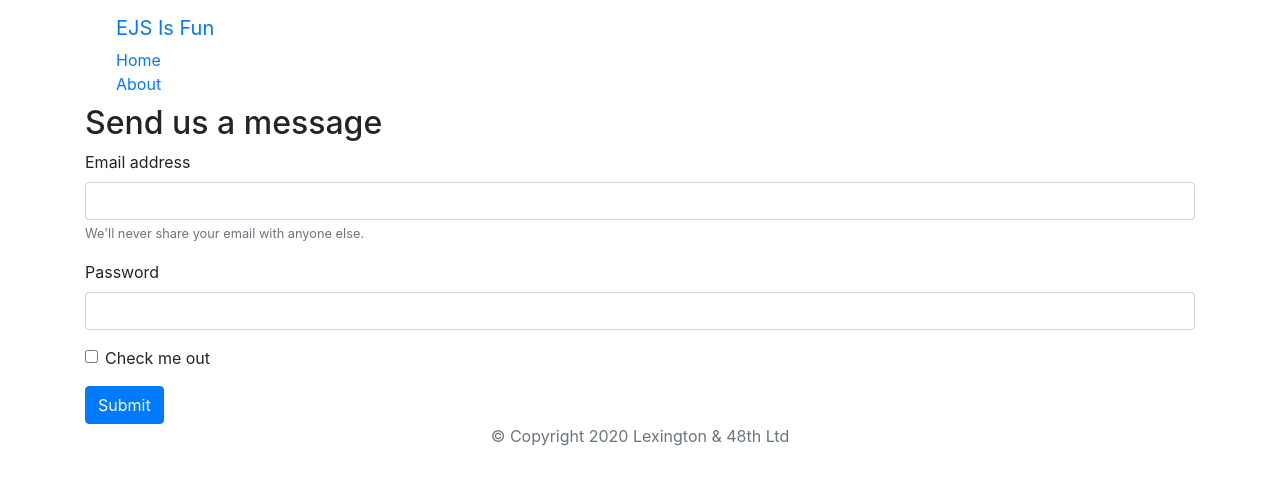
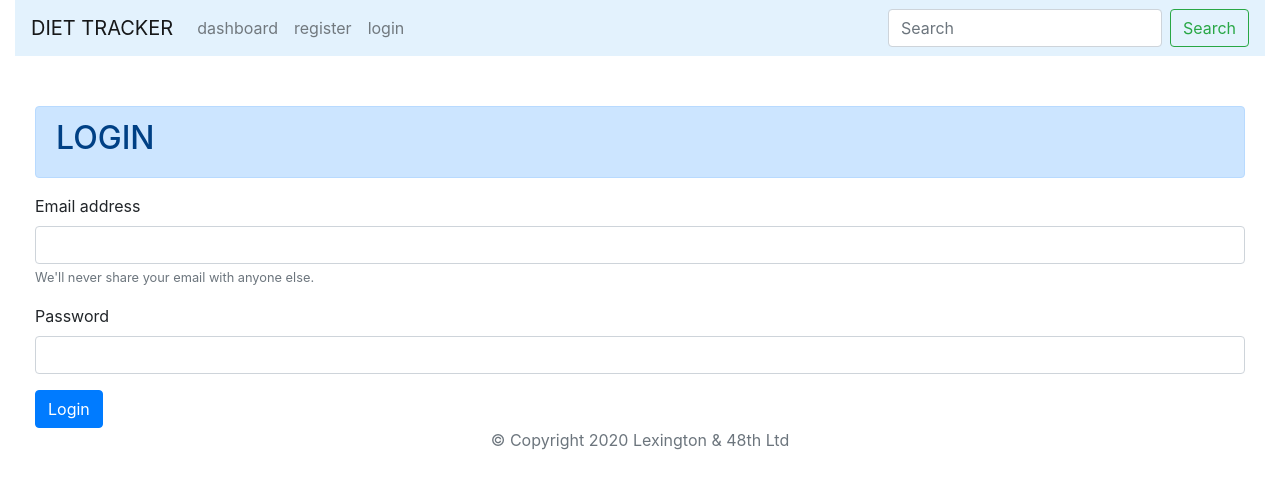
Before and after one commit to jreddington76/diet-tracker, a Node server app: page /login in a window 1280 px wide. Shown: the top 489 px of the page. Run offline with Node 20, Linux system fonts and the light colour scheme; some libraries are stand-ins or nearby versions.

Commit message:
apply styling

```diff
--- a/middleware/auth.js
+++ b/middleware/auth.js
@@ -2,6 +2,7 @@ const jwt = require("jsonwebtoken");
 const config = require("config");
 
 module.exports = function (req, res, next) {
+  console.log(req.session)
   //get the token from the header if present
   const token = req.headers["x-access-token"] || req.headers["authorization"];
   //if no token found, return response (without going to the next middelware)
--- a/public/styles.css
+++ b/public/styles.css
@@ -1,3 +1,13 @@
+.navbar {
+  background-color: #e3f2fd;
+  margin-bottom: 50px;
+}
+
+.content{
+  padding-left: 20px;
+  padding-right: 20px;
+}
+
 .error {
   width: 100%;
   margin-top: 0.25rem;
--- a/routes.js
+++ b/routes.js
@@ -27,11 +27,13 @@ router.get('/', (req, res) => {
 router.get('/favicon.ico', (req, res) => res.status(204));
 
 router.get('/dashboard', auth, (req, res) => {
+  console.log(req.session)
   res.render('dashboard');
 });
 
 
 router.get('/register', (req, res) => {
+  console.log(req.session)
   res.render('register', {
     data: {},
     errors: {}
--- a/views/login.ejs
+++ b/views/login.ejs
@@ -7,13 +7,16 @@
   <%- include('partials/metadata'); -%>
 </head>
 
-<body class="container">
+<body class="container-fluid">
   <%- include('partials/header'); -%>
 
+  <div class="content">
+    <div class="alert alert-primary" role="alert">
+      <h2>LOGIN</h2>
+    </div>
+
     <div class="form-header">
-    <% if (Object.keys(errors).length === 0) { %>
-      <h2>Send us a message</h2>
-    <% } else { %>
+      <% if (Object.keys(errors).length !== 0) { %>
       <h2 class="errors-heading">Oops, please correct the following:</h2>
       <ul class="errors-list">
         <% Object.values(errors).forEach(error => { %>
@@ -24,6 +27,7 @@
     </div>
 
     <form action="/login" method="POST" novalidate>
+
       <div class="form-group">
         <label for="emailAddress">Email address</label>
         <input type="email" class="form-control" id="emailAddress" name="emailAddress" aria-describedby="emailHelp">
@@ -32,6 +36,7 @@
         <div class="error"><%= errors.emailAddress.msg %></div>
         <% } %>
       </div>
+
       <div class="form-group">
         <label for="password">Password</label>
         <input type="password" class="form-control" id="password" name="password">
@@ -39,14 +44,13 @@
         <div class="error"><%= errors.password.msg %></div>
         <% } %>
       </div>
-    <div class="form-group form-check">
-      <input type="checkbox" class="form-check-input" id="exampleCheck1">
-      <label class="form-check-label" for="exampleCheck1">Check me out</label>
+
+      <button type="submit" class="btn btn-primary">Login</button>
+    </form>
   </div>
-    <button type="submit" class="btn btn-primary">Submit</button>
-  </form>
 
   <%- include('partials/footer'); -%>
+  <%- include('partials/scripts'); -%>
 </body>
 
 </html>
--- a/views/partials/header.ejs
+++ b/views/partials/header.ejs
@@ -1,17 +1,25 @@
-<nav class="navbar navbar-default" role="navigation">
-  <div class="container-fluid">
+<nav class="navbar navbar-expand-lg navbar-light" role="navigation">
+  <a class="navbar-brand" href="/">DIET TRACKER</a>
+  <button class="navbar-toggler" type="button" data-toggle="collapse" data-target="#navbarSupportedContent"
+    aria-controls="navbarSupportedContent" aria-expanded="false" aria-label="Toggle navigation">
+    <span class="navbar-toggler-icon"></span>
+  </button>
 
-    <div class="navbar-header">
-      <a class="navbar-brand" href="#">
-        <span class="glyphicon glyphicon glyphicon-tree-deciduous"></span>
-        EJS Is Fun
-      </a>
-
-      <ul class="nav navbar-nav">
-        <li><a href="/">Home</a></li>
-        <li><a href="/about">About</a></li>
-      </ul>
-    </div>
-
+  <div class="collapse navbar-collapse" id="navbarSupportedContent">
+    <ul class="navbar-nav mr-auto">
+      <li class="nav-item">
+        <a class="nav-link" href="/dashboard">dashboard <span class="sr-only">(current)</span></a>
+      </li>
+      <li class="nav-item">
+        <a class="nav-link" href="/register">register</a>
+      </li>
+      <li class="nav-item">
+        <a class="nav-link" href="/login">login</a>
+      </li>
+    </ul>
+    <form class="form-inline my-2 my-lg-0">
+      <input class="form-control mr-sm-2" type="search" placeholder="Search" aria-label="Search">
+      <button class="btn btn-outline-success my-2 my-sm-0" type="submit">Search</button>
+    </form>
   </div>
 </nav>
--- /dev/null
+++ b/views/partials/scripts.ejs
@@ -0,0 +1,4 @@
+<!-- JS, Popper.js, and jQuery -->
+<script src="https://code.jquery.com/jquery-3.5.1.slim.min.js" integrity="sha384-DfXdz2htPH0lsSSs5nCTpuj/zy4C+OGpamoFVy38MVBnE+IbbVYUew+OrCXaRkfj" crossorigin="anonymous"></script>
+<script src="https://cdn.jsdelivr.net/npm/popper.js@1.16.0/dist/umd/popper.min.js" integrity="sha384-Q6E9RHvbIyZFJoft+2mJbHaEWldlvI9IOYy5n3zV9zzTtmI3UksdQRVvoxMfooAo" crossorigin="anonymous"></script>
+<script src="https://stackpath.bootstrapcdn.com/bootstrap/4.5.0/js/bootstrap.min.js" integrity="sha384-OgVRvuATP1z7JjHLkuOU7Xw704+h835Lr+6QL9UvYjZE3Ipu6Tp75j7Bh/kR0JKI" crossorigin="anonymous"></script>
```
Lines whose indentation alone changed are shown as unchanged.
